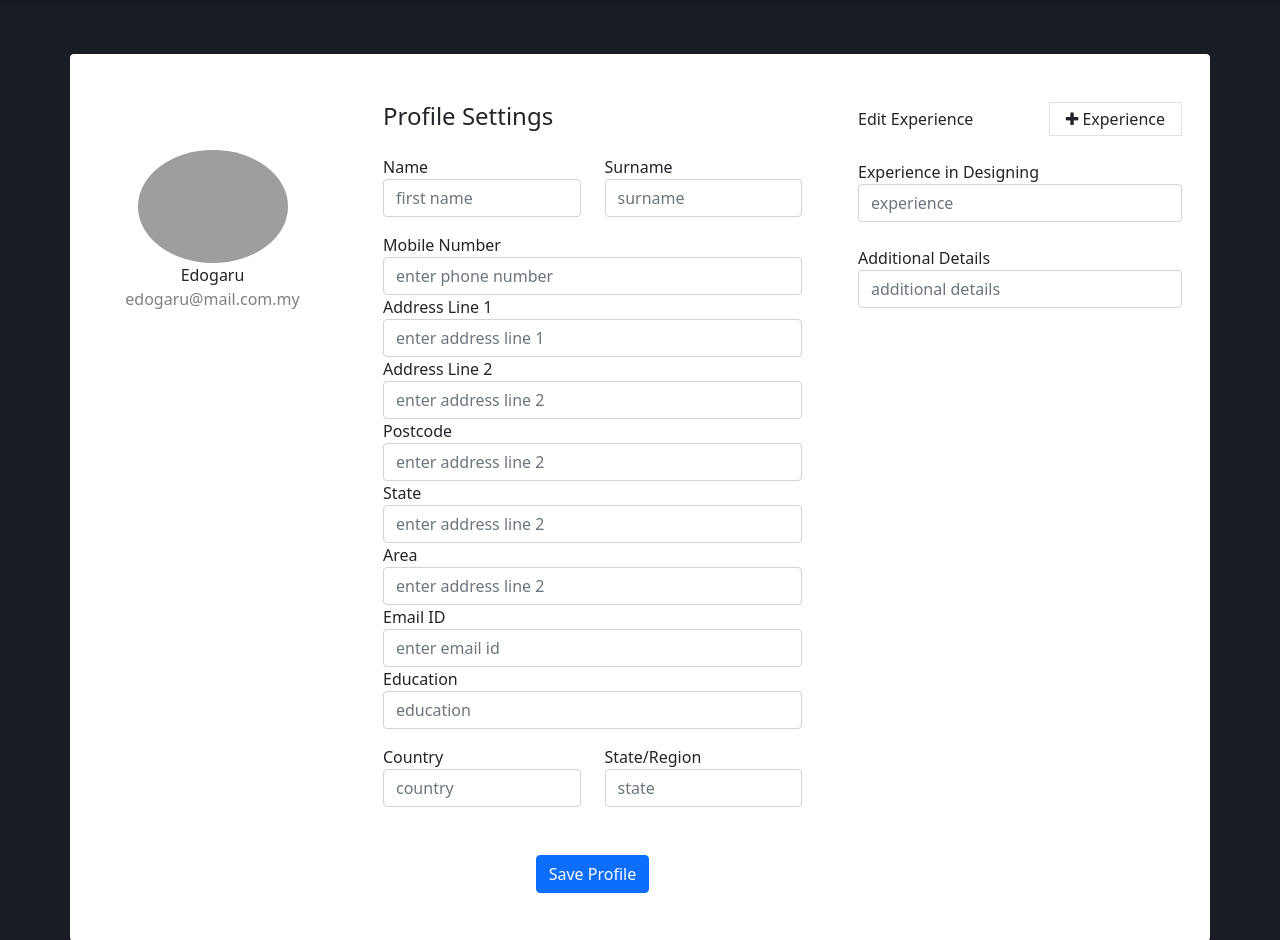
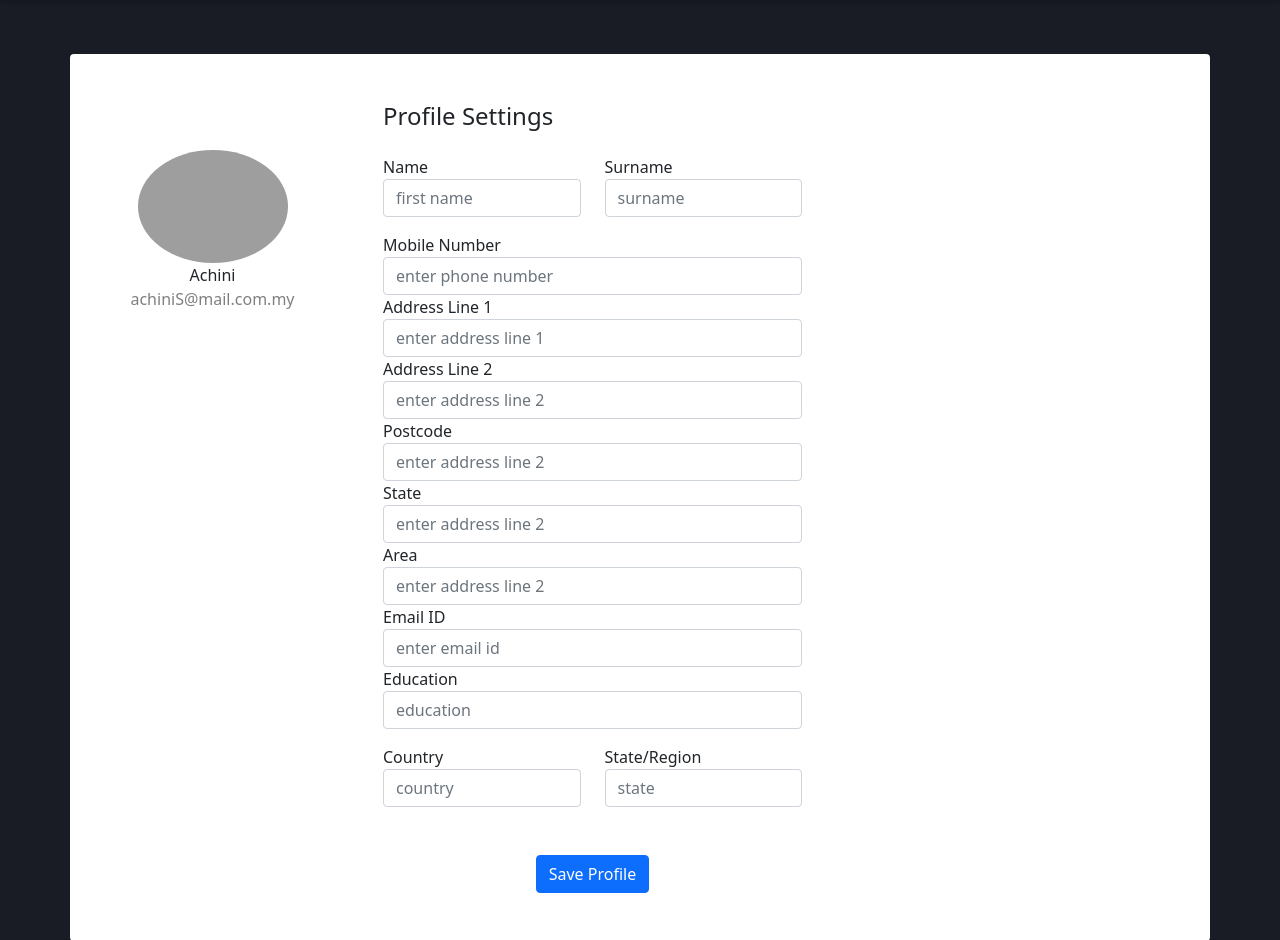
Before and after one commit to Achinit99/Group1_Project, a PHP site: page /group1/customerprofile.php in a window 1280 px wide. Shown: the part 96-1036 px from the top of the page. Run offline with PHP 8.4, Linux system fonts and the light colour scheme; some libraries are stand-ins or nearby versions; grey boxes are pictures that could not be loaded.

Commit message:
admin dadshbord update

```diff
--- a/add.php
+++ b/add.php
@@ -138,7 +138,7 @@ include_once('dashtemp.php');
                         <div class="bg-secondary rounded-top p-4">
                             <div class="row">
                                 <div class="col-12 col-sm-6 text-center text-sm-start">
-                                    &copy; <a href="#">Your Site Name</a>, All Right Reserved.
+                                    &copy; <a href="#">NIBM SE PROJECT</a>, All Right Reserved.
                                 </div>
                                 <div class="col-12 col-sm-6 text-center text-sm-end">
                                     <!--/*** This template is free as long as you keep the footer author’s credit link/attribution link/backlink. If you'd like to use the template without the footer author’s credit link/attribution link/backlink, you can purchase the Credit Removal License from "https://htmlcodex.com/credit-removal". Thank you for your support. ***/-->
--- a/charts.php
+++ b/charts.php
@@ -69,7 +69,7 @@ include_once('dashtemp.php');
         <div class="bg-secondary rounded-top p-4">
             <div class="row">
                 <div class="col-12 col-sm-6 text-center text-sm-start">
-                    &copy; <a href="#">Your Site Name</a>, All Right Reserved.
+                    &copy; <a href="#">NIBM SE PROJECT</a>, All Right Reserved.
                 </div>
                 <div class="col-12 col-sm-6 text-center text-sm-end">
                     <!--/*** This template is free as long as you keep the footer author’s credit link/attribution link/backlink. If you'd like to use the template without the footer author’s credit link/attribution link/backlink, you can purchase the Credit Removal License from "https://htmlcodex.com/credit-removal". Thank you for your support. ***/-->
--- a/customerprofile.php
+++ b/customerprofile.php
@@ -97,7 +97,7 @@ include_once('connection.php');
   <div class="container rounded bg-white mb-5">
     <div class="row">
         <div class="col-md-3 border-right">
-            <div class="d-flex flex-column align-items-center text-center p-3 py-5"><img class="rounded-circle mt-5" width="150px" src="https://st3.depositphotos.com/15648834/17930/v/600/depositphotos_179308454-stock-illustration-unknown-person-silhouette-glasses-profile.jpg"><span class="font-weight-bold">Edogaru</span><span class="text-black-50">edogaru@mail.com.my</span><span> </span></div>
+            <div class="d-flex flex-column align-items-center text-center p-3 py-5"><img class="rounded-circle mt-5" width="150px" src="https://st3.depositphotos.com/15648834/17930/v/600/depositphotos_179308454-stock-illustration-unknown-person-silhouette-glasses-profile.jpg"><span class="font-weight-bold">Achini</span><span class="text-black-50">achiniS@mail.com.my</span><span> </span></div>
         </div>
         <div class="col-md-5 border-right">
             <div class="p-3 py-5">
@@ -125,13 +125,7 @@ include_once('connection.php');
                 <div class="mt-5 text-center"><button class="btn btn-primary profile-button" type="button">Save Profile</button></div>
             </div>
         </div>
-        <div class="col-md-4">
-            <div class="p-3 py-5">
-                <div class="d-flex justify-content-between align-items-center experience"><span>Edit Experience</span><span class="border px-3 p-1 add-experience"><i class="fa fa-plus"></i>&nbsp;Experience</span></div><br>
-                <div class="col-md-12"><label class="labels">Experience in Designing</label><input type="text" class="form-control" placeholder="experience" value=""></div> <br>
-                <div class="col-md-12"><label class="labels">Additional Details</label><input type="text" class="form-control" placeholder="additional details" value=""></div>
-            </div>
-        </div>
+
     </div>
 </div>
 </div>
--- a/edit.php
+++ b/edit.php
@@ -126,7 +126,7 @@ include_once('dashtemp.php');
                 <div class="bg-secondary rounded-top p-4">
                     <div class="row">
                         <div class="col-12 col-sm-6 text-center text-sm-start">
-                            &copy; <a href="#">Your Site Name</a>, All Right Reserved.
+                            &copy; <a href="#">NIBM SE PROJECT</a>, All Right Reserved.
                         </div>
                         <div class="col-12 col-sm-6 text-center text-sm-end">
                             <!--/*** This template is free as long as you keep the footer author’s credit link/attribution link/backlink. If you'd like to use the template without the footer author’s credit link/attribution link/backlink, you can purchase the Credit Removal License from "https://htmlcodex.com/credit-removal". Thank you for your support. ***/-->
--- a/index2.php
+++ b/index2.php
@@ -155,7 +155,7 @@ include_once('dashtemp.php');
                         <div class="bg-secondary rounded-top p-4">
                             <div class="row">
                                 <div class="col-12 col-sm-6 text-center text-sm-start">
-                                    &copy; <a href="#">Your Site Name</a>, All Right Reserved.
+                                    &copy; <a href="#">NIBM SE PROJECT</a>, All Right Reserved.
                                 </div>
                                 <div class="col-12 col-sm-6 text-center text-sm-end">
                                     <!--/*** This template is free as long as you keep the footer author’s credit link/attribution link/backlink. If you'd like to use the template without the footer author’s credit link/attribution link/backlink, you can purchase the Credit Removal License from "https://htmlcodex.com/credit-removal". Thank you for your support. ***/-->
--- a/orders.php
+++ b/orders.php
@@ -80,7 +80,7 @@ include_once('dashtemp.php');
                         <div class="bg-secondary rounded-top p-4">
                             <div class="row">
                                 <div class="col-12 col-sm-6 text-center text-sm-start">
-                                    &copy; <a href="#">Your Site Name</a>, All Right Reserved.
+                                    &copy; <a href="#">NIBM SE PROJECT</a>, All Right Reserved.
                                 </div>
                                 <div class="col-12 col-sm-6 text-center text-sm-end">
                                     <!--/*** This template is free as long as you keep the footer author’s credit link/attribution link/backlink. If you'd like to use the template without the footer author’s credit link/attribution link/backlink, you can purchase the Credit Removal License from "https://htmlcodex.com/credit-removal". Thank you for your support. ***/-->
```
